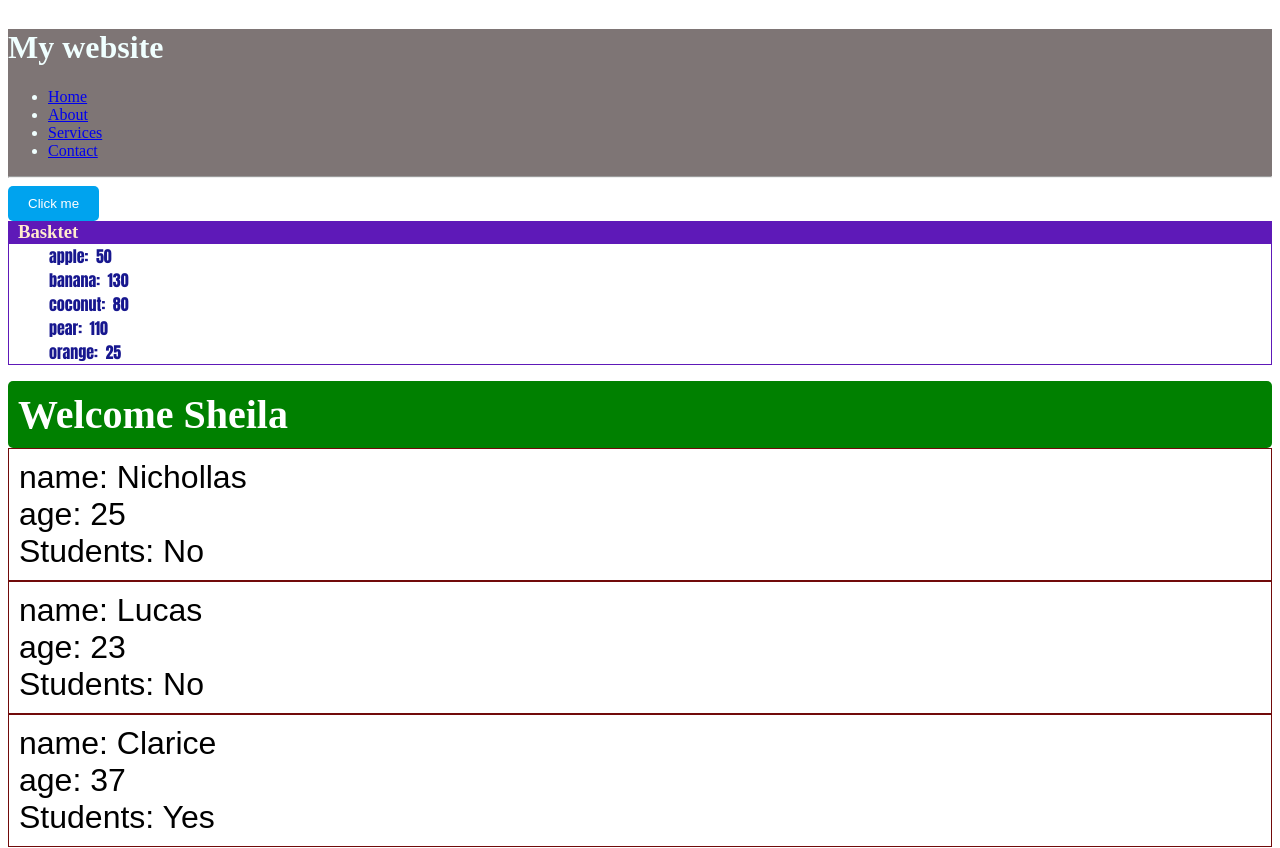
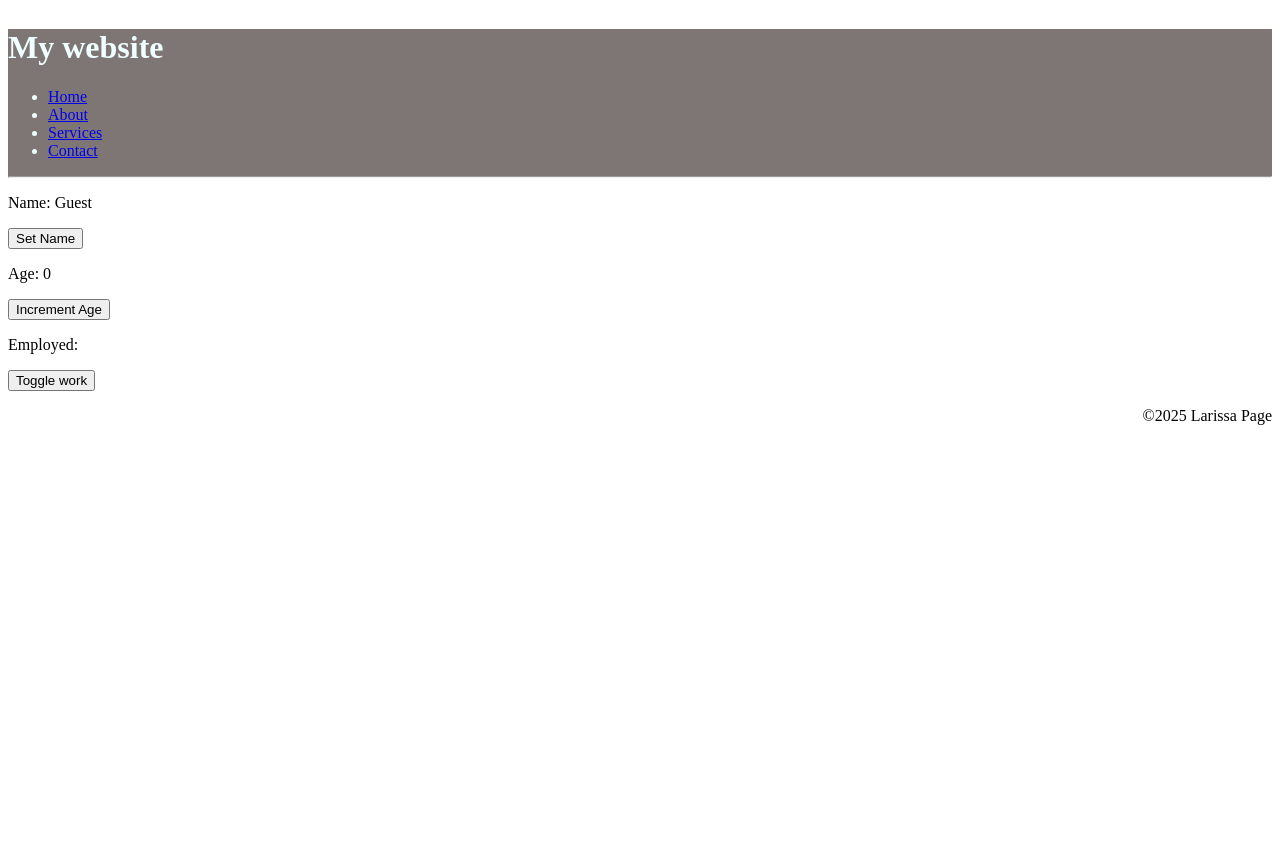
Before and after one commit to Nichollas531/Website-Project, a React (Vite) app: page / in a window 1280 px wide. Shown: the top 848 px of the page. After the commit the page ends 800 px from the top, so only its background shows below. Built offline with nearby package versions, Linux system fonts and the light colour scheme.

Commit message:
third commit

```diff
--- a/src/App.jsx
+++ b/src/App.jsx
@@ -6,11 +6,15 @@ import Button from "./Button/Button.jsx";
 import Student from "./Studentx.jsx";
 import UserGreeting from "./UserGreeting.jsx";
 import List from "./List.jsx";
+import ProfilePicture from "./ProfilePicture.jsx";
+import MyComponnet from "./MyComponnet.jsx";
 function App() {
   return (
     <>
       <Header />
-      <Button />
+      <MyComponnet />
+      {/*
+      <ProfilePicture />
       <List />
       <UserGreeting isLoggedIn={true} username="Sheila" />
       <Student name="Nichollas" age={25} isStudent={false} />
@@ -18,6 +22,7 @@ function App() {
       <Student name="Clarice" age={37} isStudent={true} />
       <Card />
       <Food />
+      */}
       <Footer />
     </>
   );
--- a/src/Button/Button.jsx
+++ b/src/Button/Button.jsx
@@ -10,10 +10,20 @@ function Button() {
     cursor: "pointer",
   };
 
-  const handleClick = () => console.log("ouch!");
+  const handleClick = (e) => (e.target.textContent = "oshi");
+  let count = 0;
+  /*onst handleClick2 = (name) => {
+    if (count < 3) {
+      count++;
+      console.log(`you have clicked ${count} times`);
+    } else {
+      console.log(`${name} stop clicking!`);
+    }
+  };
+  */
   return (
     <>
-      <button className={styles.button} onClick={handleClick}>
+      <button className={styles.button} onDoubleClick={(e) => handleClick(e)}>
         Click me
       </button>
     </>
--- /dev/null
+++ b/src/MyComponnet.jsx
@@ -0,0 +1,31 @@
+import React, { useState } from "react";
+
+function MyComponnet() {
+  const [name, setName] = useState("Guest");
+  const [age, setAge] = useState(0);
+  const [isEmployed, setIsEmployed] = useState(false);
+
+  const updateName = () => {
+    setName("Spongebob");
+  };
+
+  const incrementAge = () => {
+    setAge(age + 6);
+  };
+
+  const toggleEmployedStatus = () => {
+    setIsEmployed(!isEmployed);
+  };
+
+  return (
+    <div>
+      <p>Name: {name}</p>
+      <button onClick={updateName}>Set Name</button>
+      <p>Age: {age}</p>
+      <button onClick={incrementAge}>Increment Age</button>
+      <p>Employed: {isEmployed}</p>
+      <button onClick={toggleEmployedStatus}>Toggle work</button>
+    </div>
+  );
+}
+export default MyComponnet;
--- /dev/null
+++ b/src/ProfilePicture.jsx
@@ -0,0 +1,6 @@
+function ProfilePicture() {
+  const imageUrl = "./src/assets/150x150.png";
+  const handleClick = (e) => (e.target.style.display = "none");
+  return <img onClick={(e) => handleClick(e)} src={imageUrl}></img>;
+}
+export default ProfilePicture;
```
